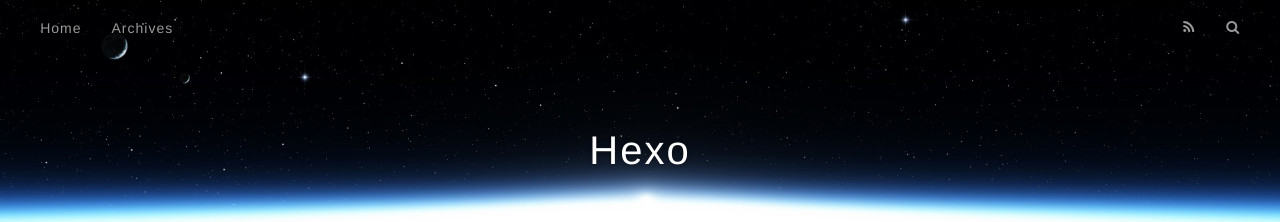
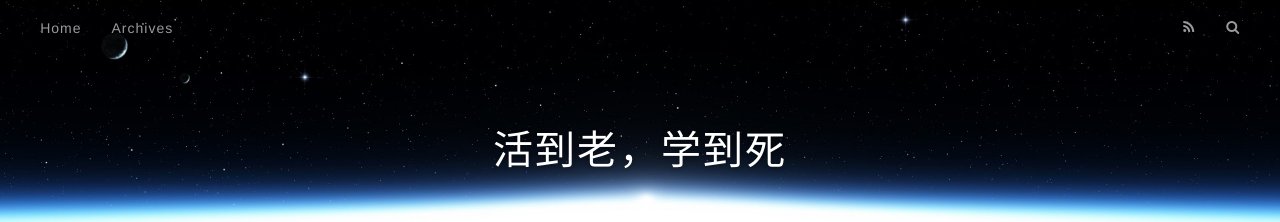
Before and after one commit to liuchangjiang0119/liuchangjiang0119.github.io, a plain HTML site: page index.html in a window 1280 px wide. Shown: the top 222 px of the page. Drawn offline with nearby package versions, Linux system fonts and the light colour scheme.

Commit message:
Site updated: 2017-08-06 23:35:17

```diff
--- a/index.html
+++ b/index.html
@@ -3,16 +3,16 @@
 <head>
   <meta charset="utf-8">
 
-  <title>Hexo</title>
+  <title>活到老，学到死</title>
   <meta name="viewport" content="width=device-width, initial-scale=1, maximum-scale=1">
   <meta property="og:type" content="website">
-<meta property="og:title" content="Hexo">
+<meta property="og:title" content="活到老，学到死">
 <meta property="og:url" content="http://yoursite.com/index.html">
-<meta property="og:site_name" content="Hexo">
+<meta property="og:site_name" content="活到老，学到死">
 <meta name="twitter:card" content="summary">
-<meta name="twitter:title" content="Hexo">
+<meta name="twitter:title" content="活到老，学到死">
 
-    <link rel="alternate" href="/atom.xml" title="Hexo" type="application/atom+xml">
+    <link rel="alternate" href="/atom.xml" title="活到老，学到死" type="application/atom+xml">
 
 
     <link rel="icon" href="/favicon.png">
@@ -33,7 +33,7 @@
   <div id="header-outer" class="outer">
     <div id="header-title" class="inner">
       <h1 id="logo-wrap">
-        <a href="/" id="logo">Hexo</a>
+        <a href="/" id="logo">活到老，学到死</a>
       </h1>
 
     </div>
@@ -117,7 +117,7 @@
 
     </div>
     <footer class="article-footer">
-      <a data-url="http://yoursite.com/2017/08/05/第一篇/" data-id="cj60w15ew0000yu87qofxrwxg" class="article-share-link">Share</a>
+      <a data-url="http://yoursite.com/2017/08/05/第一篇/" data-id="cj60w3ane00000e87x00940e3" class="article-share-link">Share</a>
 
 
     </footer>
```
Also changed, not shown: 2017/08/05/第一篇/index.html (+5 -5 lines), archives/2017/08/index.html (+6 -6 lines), archives/2017/index.html (+6 -6 lines), archives/index.html (+6 -6 lines).
